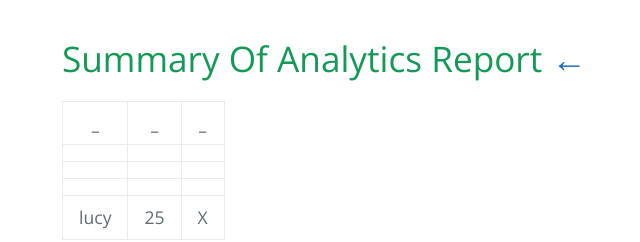
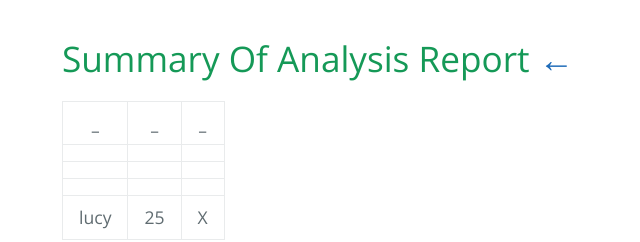
Before and after one commit to AmbroseRen/test, a Jekyll site: the page built from Library/analytics/index.md, in a window 1280 px wide. Shown: the top 242 px of the page, without its empty margins (162-802 px from the left). Built offline with Jekyll 4.4.1, drawn with Linux system fonts in a browser that asks for light colours; our own code applies the rules of GitHub Pages for plain Markdown files; the repository's description, which GitHub fills in, is left out.

Commit message:
Update index.md

```diff
--- a/Library/analytics/index.md
+++ b/Library/analytics/index.md
@@ -1,4 +1,4 @@
-# Summary Of Analytics Report  [←](../PDF.md)
+# Summary Of Analysis Report  [←](../PDF.md)
 
 | _ | _ | _ |
 |:---:|:---:|:---:|
```
